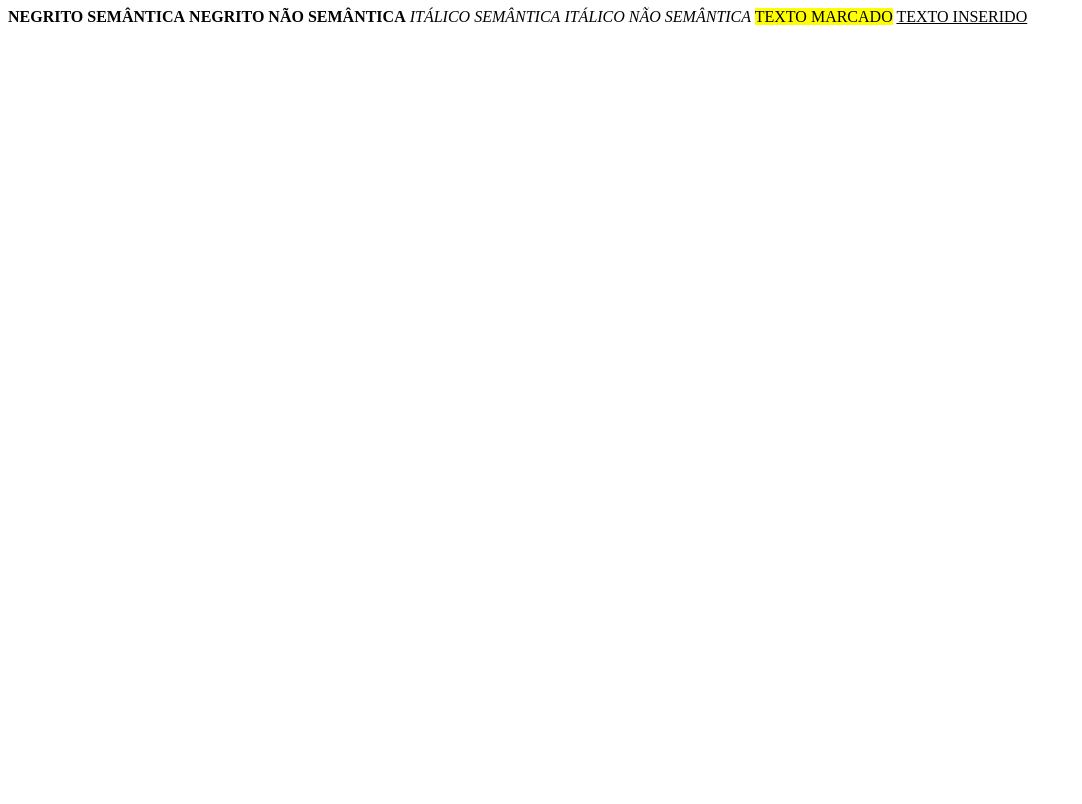
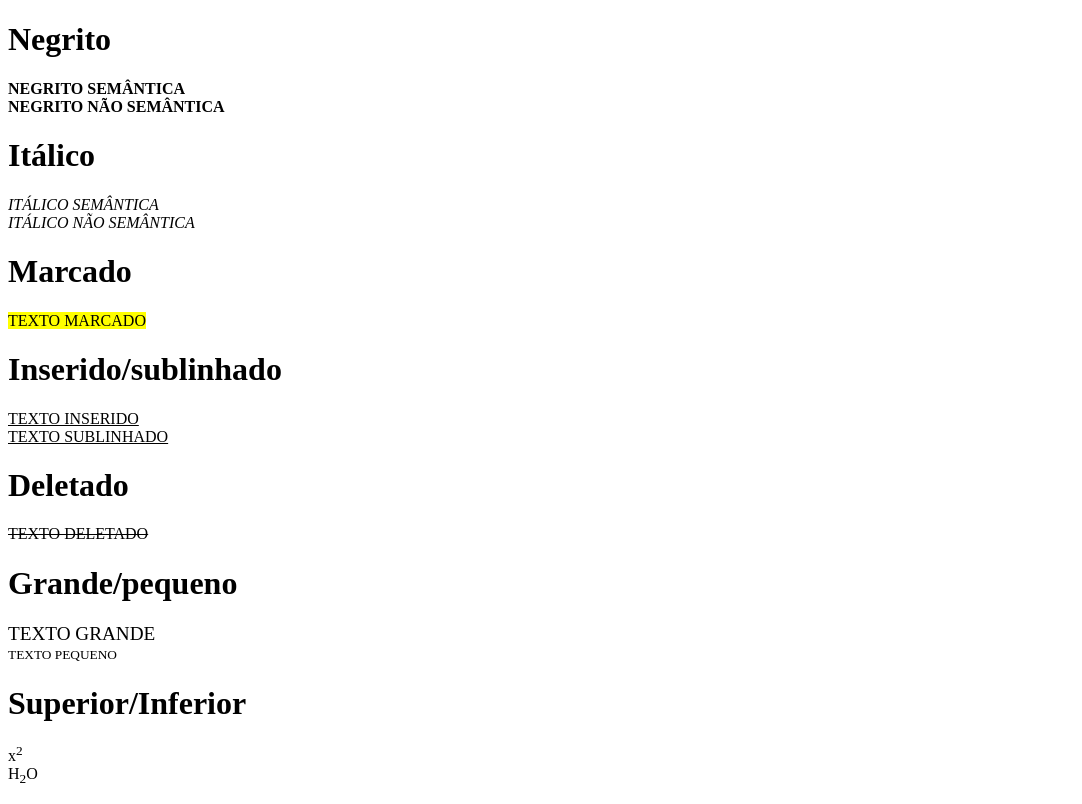
Before and after one commit to ProfLeandroPrado25/projeto01, a plain HTML site: page aula04/index.html in a window 1280 px wide. Shown: the whole page, without its empty margins (0-1082 px from the left). Drawn offline with Linux system fonts and the light colour scheme.

Commit message:
formatações

```diff
--- a/aula04/index.html
+++ b/aula04/index.html
@@ -6,11 +6,36 @@
     <title>Semântica e Não semântica</title>
 </head>
 <body>
-    <strong>NEGRITO SEMÂNTICA</strong>
-    <b>NEGRITO NÃO SEMÂNTICA</b>
-    <em>ITÁLICO SEMÂNTICA</em>
-    <i>ITÁLICO NÃO SEMÂNTICA</i>
-    <mark>TEXTO MARCADO</mark>
-    <ins>TEXTO INSERIDO</ins>
+    <h1>Negrito</h1>
+    <p>
+        <strong>NEGRITO SEMÂNTICA</strong><br>
+        <b>NEGRITO NÃO SEMÂNTICA</b>
+    </p>
+    <h1>Itálico</h1>
+    <p>
+        <em>ITÁLICO SEMÂNTICA</em><br>
+        <i>ITÁLICO NÃO SEMÂNTICA</i>
+    </p>
+    <h1>Marcado</h1>
+    <p>
+        <mark>TEXTO MARCADO</mark>
+    </p>
+    <h1>Inserido/sublinhado</h1>
+    <p>
+        <ins>TEXTO INSERIDO</ins><br>
+        <u>TEXTO SUBLINHADO</u>
+    </p>
+    <h1>Deletado</h1>
+    <p><del>TEXTO DELETADO</del></p>
+    <h1>Grande/pequeno</h1>
+    <p>
+        <big>TEXTO GRANDE</big><br>
+        <small>TEXTO PEQUENO</small>
+    <h1>Superior/Inferior</h1>
+    </p>
+    <p>
+        x<sup>2</sup><br>
+        H<sub>2</sub>O
+    </p>
 </body>
 </html>
```
